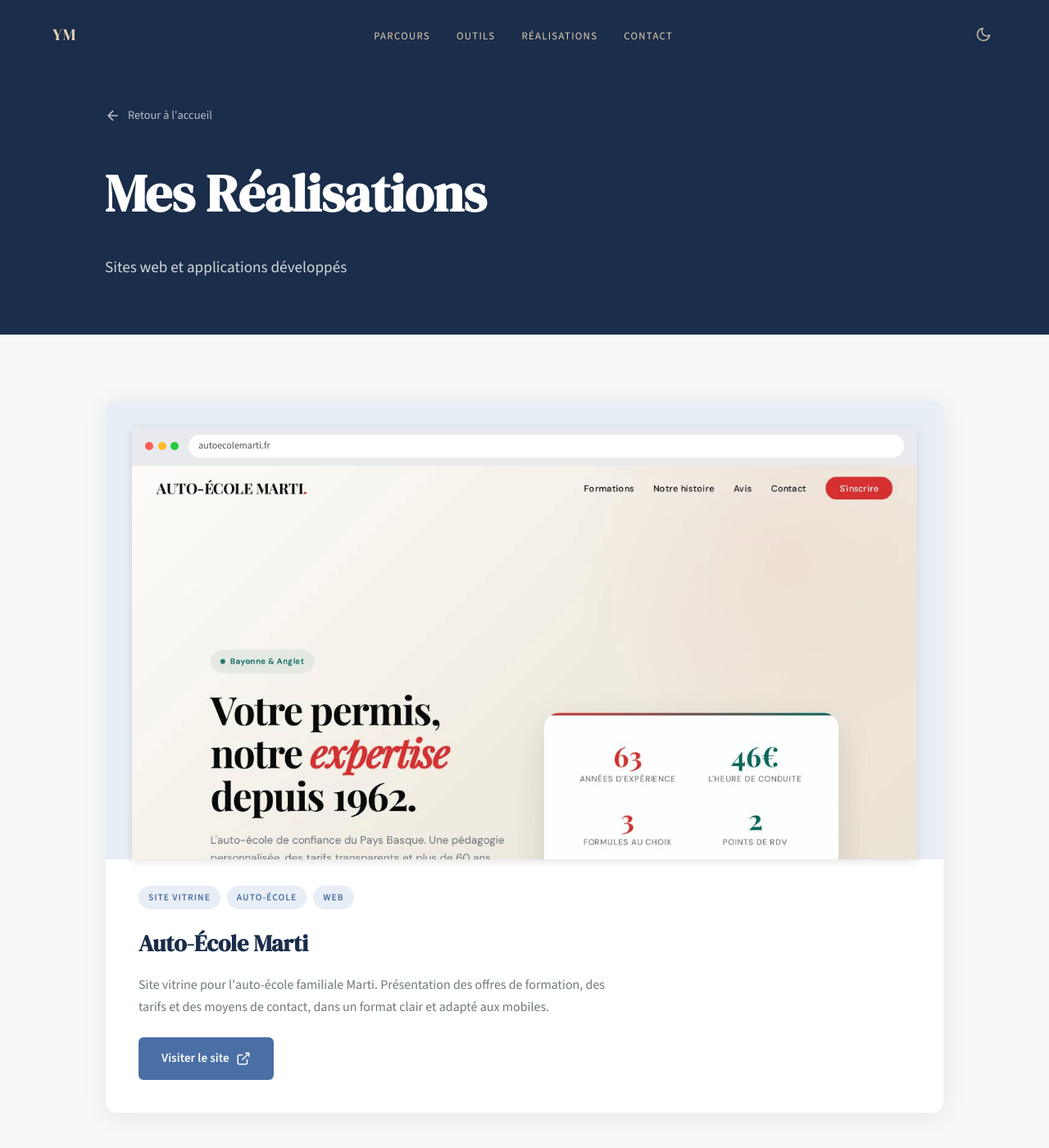
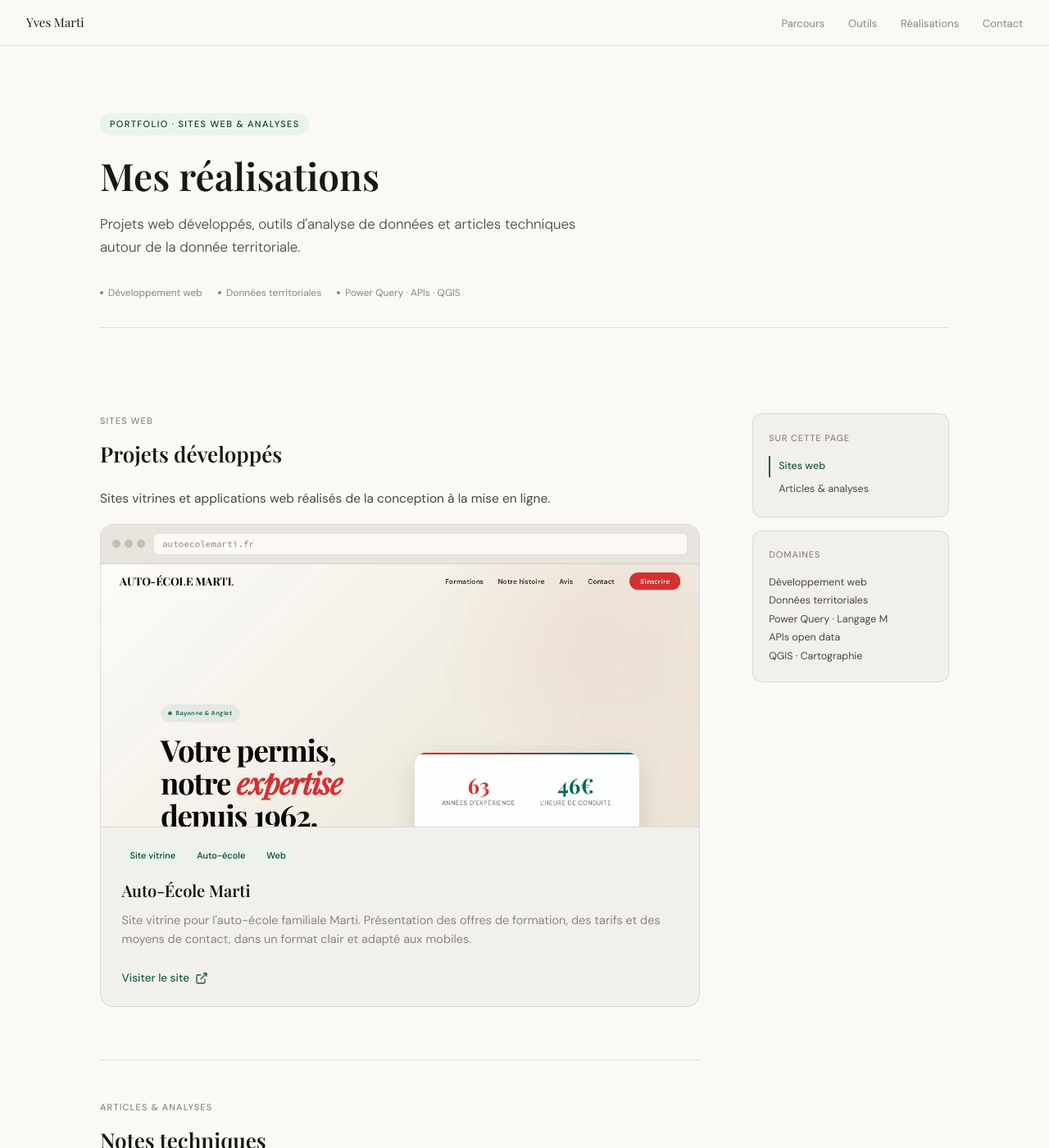
Before and after one commit to yvesmarti/yvesmarti.github.io, a Jekyll site: the page realisations/index.html, which Jekyll copies as it is, in a window 1280 px wide and 1400 px high. Shown: the whole window at 82% size. Built offline with Jekyll 4.4.1, drawn with Linux system fonts in a browser that asks for light colours; some web fonts are replaced; some of the changed text lies outside the part shown.

Commit message:
Reorganize réalisations : new index page, wider layout, Excel screenshot
- Create realisations/index.html as the main réalisations hub (auto-école card + blog article links)
- Replace root realisations.html with a redirect to /realisations/
- Increase max-width from 860px to 1100px on api-utiles.html and etude-de-cas-redevance-speciale.html (sidebar grid updated to 240px column)
- On etude-de-cas: replace both capture placeholders with a single <img> for the Excel table screenshot; remove the map placeholder

https://claude.ai/code/session_01L6LYQHGZgECW3StKtfRi94

```diff
--- a/realisations.html
+++ b/realisations.html
@@ -1,58 +1,15 @@
 ---
-layout: default
-title: "Réalisations — Sites web et applications — Yves Marti"
-description: "Projets web réalisés par Yves Marti : sites vitrines, applications de cartographie et outils numériques développés de la conception à la mise en ligne."
+layout: null
+permalink: /realisations.html
 ---
-
-<section class="page-header page-header--realisations">
-    <div class="page-header-content">
-        <a href="{{ '/' | relative_url }}" class="back-link">
-            <svg width="20" height="20" viewBox="0 0 24 24" fill="none" stroke="currentColor" stroke-width="2">
-                <path d="M19 12H5M12 19l-7-7 7-7"/>
-            </svg>
-            Retour à l'accueil
-        </a>
-        <h1 class="page-title">Mes Réalisations</h1>
-        <p class="page-subtitle">Sites web et applications développés</p>
-    </div>
-</section>
-
-<section class="realisations-section">
-
-    <article class="realisation-card">
-        <div class="realisation-preview">
-            <div class="browser-mockup">
-                <div class="browser-bar">
-                    <div class="browser-dots">
-                        <span></span>
-                        <span></span>
-                        <span></span>
-                    </div>
-                    <div class="browser-url">autoecolemarti.fr</div>
-                </div>
-                <div class="browser-content">
-                    <img src="{{ '/assets/images/preview-autoecole-marti.png' | relative_url }}" alt="Aperçu du site Auto-École Marti" class="browser-screenshot">
-                </div>
-            </div>
-        </div>
-
-        <div class="realisation-info">
-            <div class="realisation-tags">
-                <span class="realisation-tag">Site vitrine</span>
-                <span class="realisation-tag">Auto-école</span>
-                <span class="realisation-tag">Web</span>
-            </div>
-            <h2 class="realisation-title">Auto-École Marti</h2>
-            <p class="realisation-desc">
-                Site vitrine pour l'auto-école familiale Marti. Présentation des offres de formation, des tarifs et des moyens de contact, dans un format clair et adapté aux mobiles.
-            </p>
-            <a href="https://autoecolemarti.fr" target="_blank" rel="noopener noreferrer" class="realisation-link">
-                Visiter le site
-                <svg width="18" height="18" viewBox="0 0 24 24" fill="none" stroke="currentColor" stroke-width="2">
-                    <path d="M18 13v6a2 2 0 01-2 2H5a2 2 0 01-2-2V8a2 2 0 012-2h6M15 3h6v6M10 14L21 3"/>
-                </svg>
-            </a>
-        </div>
-    </article>
-
-</section>
+<!DOCTYPE html>
+<html lang="fr">
+<head>
+  <meta charset="UTF-8">
+  <meta http-equiv="refresh" content="0; url=/realisations/">
+  <link rel="canonical" href="/realisations/">
+</head>
+<body>
+  <p>Redirection… <a href="/realisations/">Cliquez ici si la page ne se charge pas automatiquement.</a></p>
+</body>
+</html>
--- /dev/null
+++ b/realisations/index.html
@@ -0,0 +1,575 @@
+<!DOCTYPE html>
+<html lang="fr">
+<head>
+  <meta charset="UTF-8">
+  <meta name="viewport" content="width=device-width, initial-scale=1.0">
+  <title>Réalisations — Yves Marti</title>
+  <link rel="preconnect" href="https://fonts.googleapis.com">
+  <link href="https://fonts.googleapis.com/css2?family=Playfair+Display:ital,wght@0,400;0,600;1,400&family=Source+Code+Pro:wght@400;500&family=DM+Sans:wght@300;400;500&display=swap" rel="stylesheet">
+  <style>
+    *, *::before, *::after { box-sizing: border-box; margin: 0; padding: 0; }
+
+    :root {
+      --bg: #faf9f6;
+      --surface: #f2f0eb;
+      --surface2: #e8e5de;
+      --border: rgba(60,55,45,0.12);
+      --border-strong: rgba(60,55,45,0.22);
+      --text: #1a1814;
+      --text-2: #4a4740;
+      --text-3: #8a8680;
+      --accent: #1a5c3e;
+      --accent-bg: #eaf3ed;
+      --accent-text: #0f3d28;
+      --font-display: 'Playfair Display', Georgia, serif;
+      --font-body: 'DM Sans', sans-serif;
+      --font-mono: 'Source Code Pro', monospace;
+    }
+
+    html { scroll-behavior: smooth; }
+
+    body {
+      font-family: var(--font-body);
+      background: var(--bg);
+      color: var(--text);
+      line-height: 1.7;
+      -webkit-font-smoothing: antialiased;
+    }
+
+    /* ── NAV ── */
+    nav {
+      position: sticky;
+      top: 0;
+      z-index: 100;
+      background: rgba(250,249,246,0.88);
+      backdrop-filter: blur(12px);
+      border-bottom: 0.5px solid var(--border);
+      padding: 0 2rem;
+      height: 56px;
+      display: flex;
+      align-items: center;
+      justify-content: space-between;
+    }
+
+    .nav-brand {
+      font-family: var(--font-display);
+      font-size: 15px;
+      color: var(--text);
+      text-decoration: none;
+    }
+
+    .nav-links {
+      display: flex;
+      gap: 1.8rem;
+      list-style: none;
+    }
+
+    .nav-links a {
+      font-size: 13px;
+      color: var(--text-3);
+      text-decoration: none;
+      transition: color 0.2s;
+    }
+
+    .nav-links a:hover { color: var(--text); }
+
+    /* ── HERO ── */
+    .hero {
+      max-width: 1100px;
+      margin: 0 auto;
+      padding: 5rem 2rem 3.5rem;
+    }
+
+    .tag {
+      display: inline-block;
+      font-size: 11px;
+      font-weight: 500;
+      letter-spacing: 0.12em;
+      text-transform: uppercase;
+      color: var(--accent-text);
+      background: var(--accent-bg);
+      padding: 4px 12px;
+      border-radius: 20px;
+      margin-bottom: 1.4rem;
+    }
+
+    h1 {
+      font-family: var(--font-display);
+      font-size: clamp(28px, 5vw, 46px);
+      font-weight: 600;
+      line-height: 1.18;
+      color: var(--text);
+      max-width: 700px;
+      margin-bottom: 1.1rem;
+    }
+
+    .hero-sub {
+      font-size: 17px;
+      font-weight: 300;
+      color: var(--text-2);
+      max-width: 620px;
+      line-height: 1.65;
+      margin-bottom: 2rem;
+    }
+
+    .meta-row {
+      display: flex;
+      flex-wrap: wrap;
+      gap: 1.2rem;
+      font-size: 12px;
+      color: var(--text-3);
+      padding-bottom: 2rem;
+      border-bottom: 0.5px solid var(--border);
+    }
+
+    .meta-item { display: flex; align-items: center; gap: 6px; }
+    .meta-dot { width: 4px; height: 4px; border-radius: 50%; background: var(--text-3); }
+
+    /* ── LAYOUT ── */
+    .page-body {
+      max-width: 1100px;
+      margin: 0 auto;
+      padding: 3rem 2rem 6rem;
+      display: grid;
+      grid-template-columns: 1fr 240px;
+      gap: 4rem;
+      align-items: start;
+    }
+
+    .content { min-width: 0; }
+
+    /* ── SIDEBAR ── */
+    .sidebar {
+      position: sticky;
+      top: 80px;
+    }
+
+    .sidebar-card {
+      background: var(--surface);
+      border: 0.5px solid var(--border);
+      border-radius: 12px;
+      padding: 1.2rem;
+      margin-bottom: 1rem;
+    }
+
+    .sidebar-title {
+      font-size: 11px;
+      font-weight: 500;
+      letter-spacing: 0.08em;
+      text-transform: uppercase;
+      color: var(--text-3);
+      margin-bottom: 0.8rem;
+    }
+
+    .sidebar-link {
+      display: block;
+      font-size: 12.5px;
+      color: var(--text-2);
+      text-decoration: none;
+      padding: 4px 0;
+      border-left: 2px solid transparent;
+      padding-left: 10px;
+      transition: all 0.15s;
+      line-height: 1.4;
+      margin-bottom: 2px;
+    }
+
+    .sidebar-link:hover {
+      color: var(--accent);
+      border-left-color: var(--accent);
+    }
+
+    .sidebar-link.active {
+      color: var(--accent);
+      border-left-color: var(--accent);
+      font-weight: 500;
+    }
+
+    /* ── SECTIONS ── */
+    .section { margin-bottom: 4rem; }
+
+    .section-label {
+      font-size: 11px;
+      font-weight: 500;
+      letter-spacing: 0.1em;
+      text-transform: uppercase;
+      color: var(--text-3);
+      margin-bottom: 0.5rem;
+    }
+
+    h2 {
+      font-family: var(--font-display);
+      font-size: 26px;
+      font-weight: 600;
+      color: var(--text);
+      margin-bottom: 1.2rem;
+      margin-top: 0;
+    }
+
+    p {
+      font-size: 15.5px;
+      color: var(--text-2);
+      line-height: 1.78;
+      margin-bottom: 1rem;
+    }
+
+    hr {
+      border: none;
+      border-top: 0.5px solid var(--border);
+      margin: 3rem 0;
+    }
+
+    /* ── SITE CARD ── */
+    .site-card {
+      background: var(--surface);
+      border: 0.5px solid var(--border);
+      border-radius: 16px;
+      overflow: hidden;
+      margin-bottom: 1.5rem;
+      transition: box-shadow 0.2s;
+    }
+
+    .site-card:hover {
+      box-shadow: 0 4px 24px rgba(60,55,45,0.10);
+    }
+
+    .browser-mockup {
+      border-bottom: 0.5px solid var(--border);
+    }
+
+    .browser-bar {
+      display: flex;
+      align-items: center;
+      gap: 10px;
+      padding: 10px 14px;
+      background: var(--surface2);
+      border-bottom: 0.5px solid var(--border);
+    }
+
+    .browser-dots { display: flex; gap: 5px; }
+    .browser-dots span {
+      width: 10px;
+      height: 10px;
+      border-radius: 50%;
+      background: var(--border-strong);
+    }
+
+    .browser-url {
+      font-family: var(--font-mono);
+      font-size: 11px;
+      color: var(--text-3);
+      background: var(--bg);
+      border: 0.5px solid var(--border);
+      border-radius: 6px;
+      padding: 3px 10px;
+      flex: 1;
+    }
+
+    .browser-content img {
+      width: 100%;
+      height: auto;
+      display: block;
+      max-height: 320px;
+      object-fit: cover;
+      object-position: top;
+    }
+
+    .site-card-info {
+      padding: 1.4rem 1.6rem;
+    }
+
+    .site-card-tags {
+      display: flex;
+      flex-wrap: wrap;
+      gap: 6px;
+      margin-bottom: 0.8rem;
+    }
+
+    .site-card-tag {
+      font-size: 11px;
+      font-weight: 500;
+      background: var(--accent-bg);
+      color: var(--accent-text);
+      border-radius: 20px;
+      padding: 3px 10px;
+    }
+
+    .site-card-title {
+      font-family: var(--font-display);
+      font-size: 20px;
+      font-weight: 600;
+      color: var(--text);
+      margin-bottom: 0.5rem;
+    }
+
+    .site-card-desc {
+      font-size: 14.5px;
+      color: var(--text-3);
+      line-height: 1.65;
+      margin-bottom: 1.2rem;
+    }
+
+    .site-card-link {
+      display: inline-flex;
+      align-items: center;
+      gap: 7px;
+      font-size: 13.5px;
+      font-weight: 500;
+      color: var(--accent);
+      text-decoration: none;
+      transition: gap 0.15s;
+    }
+
+    .site-card-link:hover { gap: 10px; }
+
+    /* ── ARTICLE CARDS ── */
+    .articles-grid {
+      display: flex;
+      flex-direction: column;
+      gap: 12px;
+    }
+
+    .article-card {
+      display: flex;
+      gap: 1.5rem;
+      align-items: flex-start;
+      background: var(--surface);
+      border: 0.5px solid var(--border);
+      border-radius: 14px;
+      padding: 1.4rem 1.6rem;
+      text-decoration: none;
+      transition: border-color 0.2s, box-shadow 0.2s;
+    }
+
+    .article-card:hover {
+      border-color: var(--border-strong);
+      box-shadow: 0 3px 16px rgba(60,55,45,0.09);
+    }
+
+    .article-card-icon {
+      width: 40px;
+      height: 40px;
+      border-radius: 10px;
+      background: var(--accent-bg);
+      display: flex;
+      align-items: center;
+      justify-content: center;
+      flex-shrink: 0;
+    }
+
+    .article-card-icon svg {
+      width: 18px;
+      height: 18px;
+      stroke: var(--accent);
+      fill: none;
+      stroke-width: 2;
+      stroke-linecap: round;
+      stroke-linejoin: round;
+    }
+
+    .article-card-body { flex: 1; min-width: 0; }
+
+    .article-card-meta {
+      font-size: 11px;
+      font-weight: 500;
+      letter-spacing: 0.08em;
+      text-transform: uppercase;
+      color: var(--text-3);
+      margin-bottom: 4px;
+    }
+
+    .article-card-title {
+      font-family: var(--font-display);
+      font-size: 17px;
+      font-weight: 600;
+      color: var(--text);
+      margin-bottom: 6px;
+      line-height: 1.3;
+    }
+
+    .article-card-desc {
+      font-size: 13.5px;
+      color: var(--text-3);
+      line-height: 1.6;
+    }
+
+    .article-card-arrow {
+      color: var(--text-3);
+      flex-shrink: 0;
+      margin-top: 2px;
+      transition: color 0.15s, transform 0.15s;
+    }
+
+    .article-card:hover .article-card-arrow {
+      color: var(--accent);
+      transform: translateX(3px);
+    }
+
+    /* ── FOOTER ── */
+    footer {
+      border-top: 0.5px solid var(--border);
+      padding: 2rem;
+      text-align: center;
+      font-size: 12px;
+      color: var(--text-3);
+    }
+
+    /* ── ANIMATIONS ── */
+    @keyframes fadeUp {
+      from { opacity: 0; transform: translateY(18px); }
+      to   { opacity: 1; transform: translateY(0); }
+    }
+
+    .hero { animation: fadeUp 0.6s ease both; }
+
+    /* ── RESPONSIVE ── */
+    @media (max-width: 860px) {
+      .page-body { grid-template-columns: 1fr; gap: 0; }
+      .sidebar { display: none; }
+      h1 { font-size: 28px; }
+    }
+  </style>
+</head>
+<body>
+
+<nav>
+  <a href="/" class="nav-brand">Yves Marti</a>
+  <ul class="nav-links">
+    <li><a href="/#parcours">Parcours</a></li>
+    <li><a href="/outils">Outils</a></li>
+    <li><a href="/realisations/">Réalisations</a></li>
+    <li><a href="/#contact">Contact</a></li>
+  </ul>
+</nav>
+
+<div class="hero">
+  <span class="tag">Portfolio · Sites web & analyses</span>
+  <h1>Mes réalisations</h1>
+  <p class="hero-sub">Projets web développés, outils d'analyse de données et articles techniques autour de la donnée territoriale.</p>
+  <div class="meta-row">
+    <span class="meta-item"><span class="meta-dot"></span> Développement web</span>
+    <span class="meta-item"><span class="meta-dot"></span> Données territoriales</span>
+    <span class="meta-item"><span class="meta-dot"></span> Power Query · APIs · QGIS</span>
+  </div>
+</div>
+
+<div class="page-body">
+  <div class="content">
+
+    <!-- SITE WEB -->
+    <div class="section" id="sites">
+      <p class="section-label">Sites web</p>
+      <h2>Projets développés</h2>
+      <p>Sites vitrines et applications web réalisés de la conception à la mise en ligne.</p>
+
+      <div class="site-card">
+        <div class="browser-mockup">
+          <div class="browser-bar">
+            <div class="browser-dots">
+              <span></span><span></span><span></span>
+            </div>
+            <div class="browser-url">autoecolemarti.fr</div>
+          </div>
+          <div class="browser-content">
+            <img src="../assets/images/preview-autoecole-marti.png" alt="Aperçu du site Auto-École Marti">
+          </div>
+        </div>
+        <div class="site-card-info">
+          <div class="site-card-tags">
+            <span class="site-card-tag">Site vitrine</span>
+            <span class="site-card-tag">Auto-école</span>
+            <span class="site-card-tag">Web</span>
+          </div>
+          <div class="site-card-title">Auto-École Marti</div>
+          <p class="site-card-desc">Site vitrine pour l'auto-école familiale Marti. Présentation des offres de formation, des tarifs et des moyens de contact, dans un format clair et adapté aux mobiles.</p>
+          <a href="https://autoecolemarti.fr" target="_blank" rel="noopener noreferrer" class="site-card-link">
+            Visiter le site
+            <svg width="16" height="16" viewBox="0 0 24 24" fill="none" stroke="currentColor" stroke-width="2">
+              <path d="M18 13v6a2 2 0 01-2 2H5a2 2 0 01-2-2V8a2 2 0 012-2h6M15 3h6v6M10 14L21 3"/>
+            </svg>
+          </a>
+        </div>
+      </div>
+    </div>
+
+    <hr>
+
+    <!-- ARTICLES / BLOG -->
+    <div class="section" id="articles">
+      <p class="section-label">Articles & analyses</p>
+      <h2>Notes techniques</h2>
+      <p>Retours d'expérience, études de cas et guides pratiques autour de la donnée territoriale et du développement d'outils.</p>
+
+      <div class="articles-grid">
+
+        <a href="/realisations/etude-de-cas-redevance-speciale.html" class="article-card">
+          <div class="article-card-icon">
+            <svg viewBox="0 0 24 24"><path d="M9 17H5a2 2 0 00-2 2v0a2 2 0 002 2h14a2 2 0 002-2v0a2 2 0 00-2-2h-4"/><path d="M12 3v14M8 7l4-4 4 4"/></svg>
+          </div>
+          <div class="article-card-body">
+            <div class="article-card-meta">Case study · Collectivités territoriales</div>
+            <div class="article-card-title">Automatiser la prospection de la Redevance Spéciale avec Power Query</div>
+            <div class="article-card-desc">Comment interroger les APIs publiques françaises depuis Excel pour constituer automatiquement la liste des entreprises assujetties à la RS sur un territoire intercommunal.</div>
+          </div>
+          <svg class="article-card-arrow" width="18" height="18" viewBox="0 0 24 24" fill="none" stroke="currentColor" stroke-width="2"><path d="M5 12h14M12 5l7 7-7 7"/></svg>
+        </a>
+
+        <a href="/realisations/api-utiles.html" class="article-card">
+          <div class="article-card-icon">
+            <svg viewBox="0 0 24 24"><path d="M4 6h16M4 10h16M4 14h8M4 18h8"/><rect x="14" y="14" width="8" height="6" rx="1"/></svg>
+          </div>
+          <div class="article-card-body">
+            <div class="article-card-meta">Guide pratique · Open Data Territorial</div>
+            <div class="article-card-title">APIs open data utiles pour les données territoriales</div>
+            <div class="article-card-desc">Une sélection d'APIs publiques pour automatiser la collecte, structurer les référentiels géographiques et enrichir les analyses économiques locales.</div>
+          </div>
+          <svg class="article-card-arrow" width="18" height="18" viewBox="0 0 24 24" fill="none" stroke="currentColor" stroke-width="2"><path d="M5 12h14M12 5l7 7-7 7"/></svg>
+        </a>
+
+      </div>
+    </div>
+
+  </div><!-- /content -->
+
+  <!-- SIDEBAR -->
+  <aside class="sidebar">
+    <div class="sidebar-card">
+      <div class="sidebar-title">Sur cette page</div>
+      <a href="#sites" class="sidebar-link">Sites web</a>
+      <a href="#articles" class="sidebar-link">Articles & analyses</a>
+    </div>
+    <div class="sidebar-card">
+      <div class="sidebar-title">Domaines</div>
+      <div style="font-size:12.5px;color:var(--text-2);line-height:1.8;">
+        Développement web<br>
+        Données territoriales<br>
+        Power Query · Langage M<br>
+        APIs open data<br>
+        QGIS · Cartographie
+      </div>
+    </div>
+  </aside>
+</div><!-- /page-body -->
+
+<footer>
+  Yves Marti · Portfolio réalisations
+</footer>
+
+<script>
+  const links = document.querySelectorAll('.sidebar-link');
+
+  const observer = new IntersectionObserver((entries) => {
+    entries.forEach(entry => {
+      if (entry.isIntersecting) {
+        links.forEach(l => l.classList.remove('active'));
+        const active = document.querySelector(`.sidebar-link[href="#${entry.target.id}"]`);
+        if (active) active.classList.add('active');
+      }
+    });
+  }, { rootMargin: '-30% 0px -60% 0px' });
+
+  document.querySelectorAll('[id]').forEach(el => observer.observe(el));
+</script>
+
+</body>
+</html>
```
Also changed, not shown: realisations/api-utiles.html (+4 -4 lines), realisations/etude-de-cas-redevance-speciale.html (+16 -29 lines).
